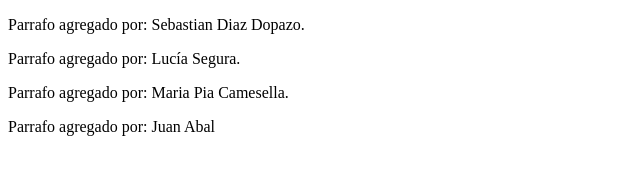
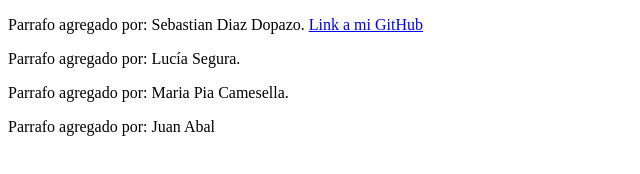
Before and after one commit to sebadio/JAP-grupal, a plain HTML site: page index.html in a window 1280 px wide. Shown: the whole page, without its empty margins (0-640 px from the left). Drawn offline with Linux system fonts and the light colour scheme.

Commit message:
Agregado link a github de Sebastian

```diff
--- a/index.html
+++ b/index.html
@@ -7,7 +7,10 @@
     <title>JAP Grupal</title>
   </head>
   <body>
-    <p>Parrafo agregado por: Sebastian Diaz Dopazo.</p>
+    <p>
+      Parrafo agregado por: Sebastian Diaz Dopazo.
+      <a href="https://github.com/sebadio">Link a mi GitHub</a>
+    </p>
     <p>Parrafo agregado por: Lucía Segura.</p>
     <p>Parrafo agregado por: Maria Pia Camesella.</p>
     <p>Parrafo agregado por: Juan Abal</p>
```
